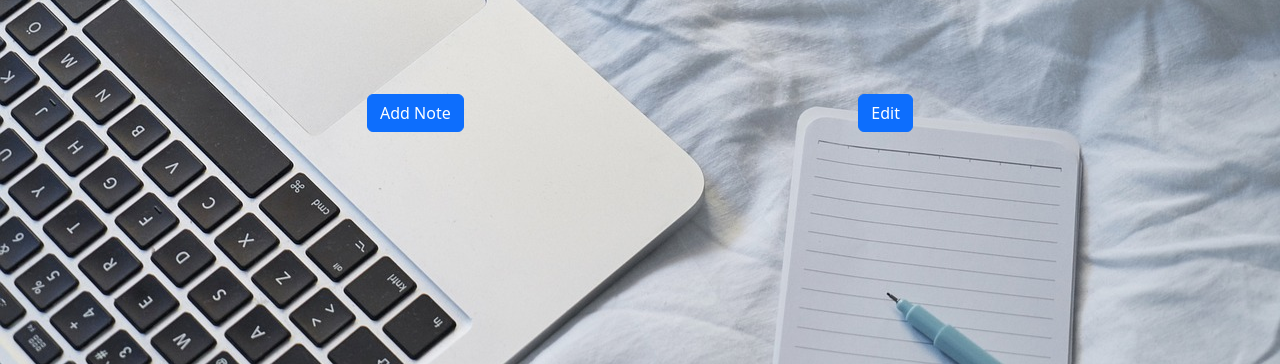
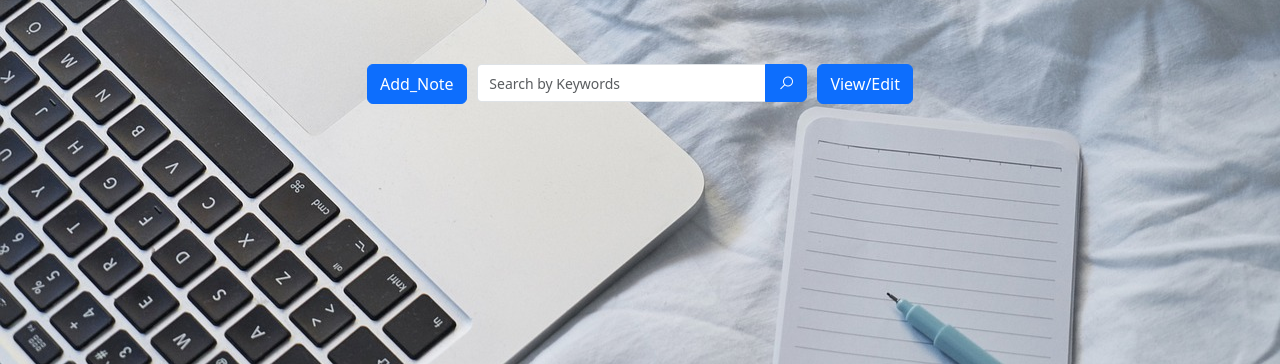
Before and after one commit to Sicelumusa1/Online-Notes-App, a Flask app: page /mynotes in a window 1280 px wide. Shown: the part 56-420 px from the top of the page. Run offline with Flask 3, Linux system fonts and the light colour scheme; the visitor is signed in with stand-in values (Sample User, id 1); data that the repository does not hold is empty; parts of the project's set-up code (start-up, migrations or seed data) failed here and were passed over.

Commit message:
Added the notes search functionality

```diff
--- a/web_app/front.py
+++ b/web_app/front.py
@@ -41,9 +41,13 @@ def contact_us():
 def mynotes():
   if request.method == 'POST':
     note = request.form.get('note')
+
     if len(note) < 1:
       flash("The note is too short", category='error')
     else:
+      # Extract keywords for search functionality
+      keywords = extract_keywords(note)
+
       new_note = Note(data=note, date=func.now(), user_id=current_user.id)
       db.session.add(new_note)
       db.session.commit()
@@ -84,3 +88,10 @@ def edit_note():
     flash("Note successfully updated", category='success')
 
   return jsonify({})
+
+def extract_keywords(note):
+  # split the note into words and turn to lowercase
+  words = note.lower().split()
+  # combine unique words as keywords
+  keywords = ' '.join(set(words))
+  return keywords
--- a/web_app/models.py
+++ b/web_app/models.py
@@ -7,6 +7,7 @@ import secrets
 class Note(db.Model):
     id = db.Column(db.Integer, primary_key=True)
     data = db.Column(db.String(10000))
+    keywords = db.Column(db.String(500))
     date = db.Column(db.DateTime(timezone=True), default=func.now)
     user_id = db.Column(db.Integer, db.ForeignKey('user.id'))
 
--- /dev/null
+++ b/web_app/static/main.js
@@ -0,0 +1,82 @@
+
+document.addEventListener('DOMContentLoaded', function () {
+
+  const addNote = document.getElementById('add_note')
+  const allNotesBtn = document.getElementById('all_notes')
+  const notesListItem = document.querySelectorAll('.list-group-item')
+  const noteContainer = document.querySelector('.note')
+  const edit = document.getElementById('edit')
+  const done = document.getElementById('done')
+  const delEditBtn = document.querySelectorAll('.delEditBtn')
+
+// Navigate around My Notes page
+
+function toggleNotePadAndNotes(showNotePad) {
+
+  notesListItem.forEach(item => {
+    item.style.display = showNotePad ? 'none' : 'block';
+  });
+
+  addNote.style.display = showNotePad ? 'none' : 'block';
+  noteContainer.style.display = showNotePad ? 'block' : 'none';
+  allNotesBtn.style.display = showNotePad ? 'block' : 'none';
+}
+
+
+function toggleDelEditBtn(showButtons) {
+
+  delEditBtn.forEach(item => {
+    item.style.display = showButtons ? 'flex' : 'none';
+  });
+
+  edit.style.display = showButtons ? 'none' : 'block';
+  done.style.display = showButtons ? 'block' : 'none';
+}
+
+
+// Event listeners
+addNote.addEventListener('click', () => toggleNotePadAndNotes(true));
+allNotesBtn.addEventListener('click', () => toggleNotePadAndNotes(false));
+edit.addEventListener('click', () => toggleDelEditBtn(true));
+done.addEventListener('click',  () => toggleDelEditBtn(false));
+
+
+const alert = document.querySelectorAll('.alert')
+
+  alert.forEach(function (alert) {
+    setTimeout(function () {
+      alert.style.transition = 'opacity 0.5s';
+      alert.style.opacity = 0;
+    }, 5000)
+  });
+
+  // Notes searching functionality
+document.getElementById('search-button').addEventListener('click', function () {
+  const searchTermElement = document.getElementById('search-input');
+  const notes = document.querySelectorAll('.list-group-item');
+
+  if (searchTermElement) {
+    const searchTerm = searchTermElement.value.toLowerCase();
+    notes.forEach(function (note) {
+      const noteKeywordsElement = note.querySelector('.data');
+      if (noteKeywordsElement) {
+        const noteKeywords = noteKeywordsElement.textContent.toLowerCase();
+        if (noteKeywords.includes(searchTerm)) {
+          note.style.display = 'block';
+        } else {
+          note.style.display = 'none';
+        }
+      }
+
+    });
+
+    // Clear seach field
+    searchTermElement.value = '';
+
+    // Toggle the visibility of the 'All_Notes' button
+    allNotesBtn.style.display = 'block';
+  }
+
+});
+
+});
--- a/web_app/static/style.css
+++ b/web_app/static/style.css
@@ -12,7 +12,7 @@ body {
   min-height: 100vh;
 }
 .container {
-  margin-top: 100px;
+  margin-top: 120px;
   margin-bottom: 50px;
   position: relative;
   text-align: center;
@@ -26,11 +26,17 @@ body {
   margin-top: 50px;
 }
 #home ul li i {
-  margin-right: 20px;
   font-size: 40px;
   background-color: rgb(148, 195, 209);
   border-radius: 50%;
   margin-top: 10px;
+}
+#home ul li {
+  margin-right: 24px;
+}
+
+#home ul li p {
+  font-size: 10px;
 }
 /* contact page styling */
 #contact {
@@ -83,8 +89,11 @@ form {
 }
 .form-group {
   display: flex;
-  height: 50px;
+  height: 38px;
   align-items: center;
+}
+.input-group {
+  height: 38px;
 }
 .remember-forgot {
   display: flex;
@@ -102,19 +111,34 @@ form {
   color: rgb(37, 9, 139);
 }
 
-.container {
-  margin-top: 150px;
-  text-align: center;
+#search-input {
+  margin-left: 10px;
 }
+
+#search-button {
+  margin-right: 10px;
+}
+
+.ql-toolbar {
+  background: rgb(108, 86, 190);
+}
+
 .buttons {
   margin-bottom: 15px;
   display: flex;
   justify-content: space-between;
+  height: 40px;
+}
+.ql-toolbar, .ql-editor {
+  width: 100%;
 }
 #all_notes, #done, .note, .delEditBtn {
   display: none;
 }
 
+#all_notes {
+  margin-left: 5px;
+}
 .show-note {
   display: block;
 }
@@ -126,7 +150,7 @@ form {
   padding: 10px 0 10px 0 ;
 }
 .note_info {
-  min-width: 70%;
+  min-width: 50%;
   margin-right: 10px;
   font-size: 14px;
 }
@@ -142,7 +166,7 @@ form {
 }
 .list-group-item {
   border: 1px solid gray;
-  background-color: rgb(148, 195, 209);
+  background-color: rgb(118, 166, 180);
   color: #211f1f;
   text-align: start;
   margin-bottom: 10px;
@@ -151,12 +175,6 @@ form {
   display: block;
   min-width: 100%;
 }
-/* .note_delete {
-  width: 30%;
-  display: inline-flex;
-  text-align: start;
-  padding-top: 0;
-} */
 
 .data {
   max-width: 100%;
@@ -188,6 +206,7 @@ tr {
   border: none;
   background: transparent;
 }
+
 
 /* Navbar Styling */
 .navbar-custom, .footer {
--- a/web_app/templates/base.html
+++ b/web_app/templates/base.html
@@ -73,8 +73,9 @@
   <div class="footer">
       <p>gabuza.tech &copy; 2023</p>
   </div>
+
   <script src="https://ajax.googleapis.com/ajax/libs/jquery/3.7.1/jquery.min.js"></script>
   <script src="https://cdn.jsdelivr.net/npm/bootstrap@5.3.2/dist/js/bootstrap.bundle.min.js"></script>
-  <script src="{{ url_for('static', filename='index.js') }}"></script>
+  <script src="{{ url_for('static', filename='main.js') }}"></script>
 </body>
 </html>
--- a/web_app/templates/mynotes.html
+++ b/web_app/templates/mynotes.html
@@ -6,20 +6,24 @@
   <div class="col-offset-3 col-sm-12 col-md-6">
     {% include "_errors.html" %}
     <div class="buttons">
-      <button title="add_note" id="add_note" type="button" class="btn btn-small btn-primary me-auto">Add Note</button>
-      <button title="edit" id="all_notes" type="button" class="btn btn-small btn-primary me-auto">All Notes</button>
-      <button title="edit" id="edit" type="button" class="btn btn-small btn-primary">Edit</button>
-      <button title="edit" id="done" type="button" class="btn btn-small btn-success">Done</button>
+      <button title="add_note" id="add_note" type="button" class="btn btn-small btn-primary me-auto">Add_Note</button>
+      <button title="View" id="all_notes" type="button" class="btn btn-small btn-primary me-auto">All_Notes</button>
+      <div class="search-bar input-group">
+        <input type="text" id="search-input" size="30" class="form-control form-control-sm" placeholder=" Search by Keywords">
+        <button id="search-button" type="button" title="search" class="btn btn-small btn-primary"><i class="las la-search"></i></button>
+      </div>
+      <button title="edit" id="edit" type="button" class="btn btn-small btn-primary">View/Edit</button>
+      <button title="Done" id="done" type="button" class="btn btn-small btn-success">Done</button>
     </div>
     <div class="note">
       <form method="POST" class="show-note">
         <textarea name="note" title="notes" rows="10" class="textarea"></textarea> <br />
-        <button title="add-Note" class="btn btn-small btn-primary" type="submit">Add</button>
+        <button title="add-Note" id="add" class="btn btn-small btn-primary" type="submit">Add</button>
       </form>
     </div>
     <ul class="list-group" id="notes_list">
       {% for note in user.notes|reverse %}
-          <li class="list-group-item">
+          <li class="list-group-item" onclick="editNote({{ note.id }}, '{{ note.data }}')">
             <div class="list-group-item-container">
               <div class="note_info">
                 <div class="data">
@@ -30,7 +34,7 @@
                 </div>
               </div>
                 <div class="delEditBtn">
-                  <button title="edit" id="edit_note" type="button" class="btn btn-small" onclick="editNote({{ note.id }}, '{{ note.data }}')">Edit</button>
+                  <button title="edit" id="edit_note" type="button" class="btn btn-small" onclick="editNote({{ note.id }}, '{{ note.data }}')">View/Edit</button>
                   <button title="delete_Note" type="button" id="delete_Note" class="btn btn-danger btn-small" onclick="deleteNote({{ note.id }})">Delete</button>
                 </div>
             </div>
@@ -39,6 +43,7 @@
     </ul>
   </div>
 </div>
+
 <script>
    // delete a note
    function deleteNote(noteId) {
@@ -61,11 +66,13 @@
     const edit = document.getElementById('edit')
     const done = document.getElementById('done')
     const delEditBtn = document.querySelectorAll('.delEditBtn')
+    const create = document.getElementById('add');
 
     if (noteTextarea) {
       noteTextarea.value = newContent;
       // Display the textarea for editing
       noteContainer.classList.add('show-note');
+      create.style.display ='none';
     }
 
     // hide list of notes
@@ -115,5 +122,6 @@
         console.error('Error:', error);
       });
   }
+
 </script>
 {% endblock %}
```
Also changed, not shown: web_app/static/index.js (deleted, +0 -50 lines), web_app/templates/home.html (+5 -5 lines), README.md.
